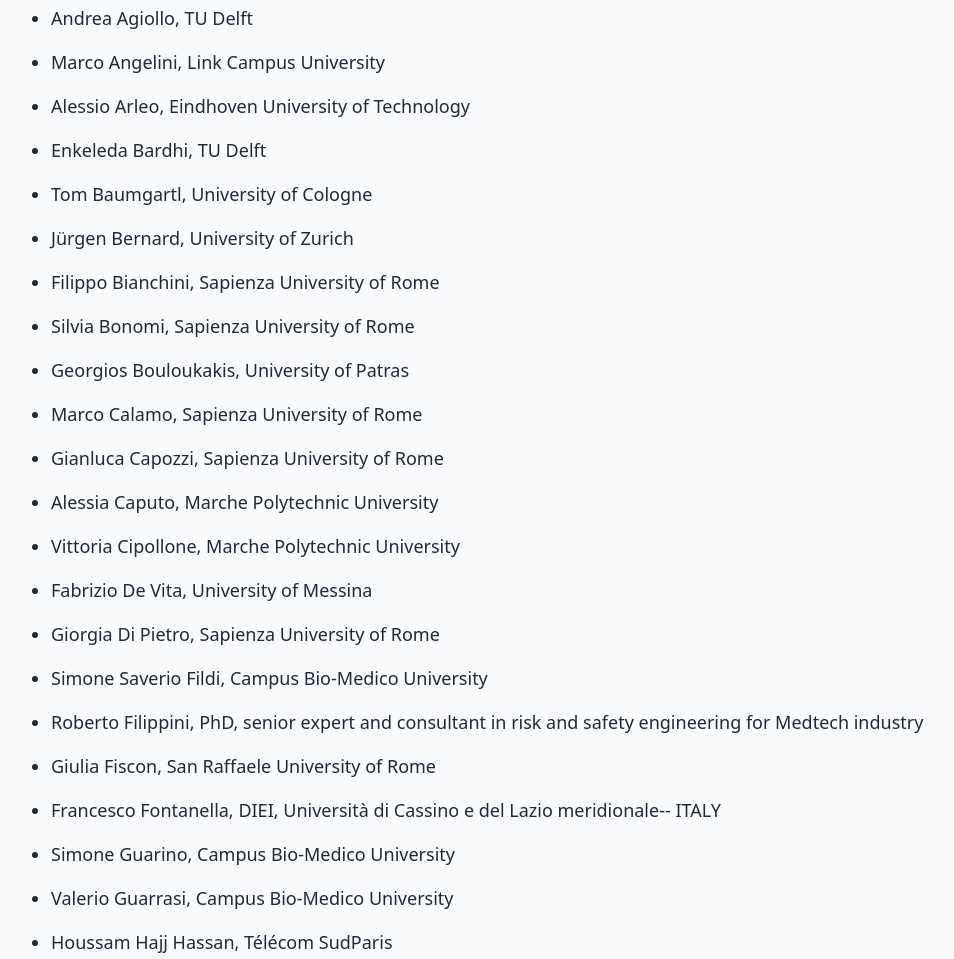
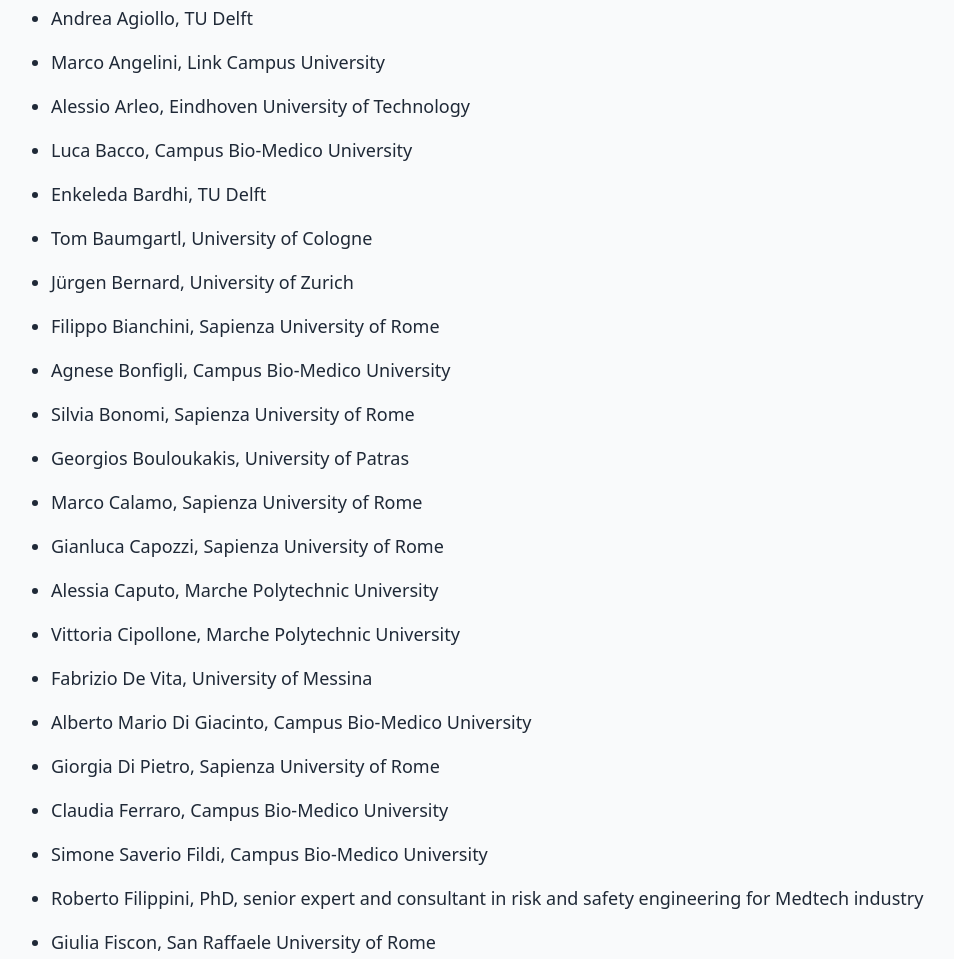
Before and after one commit to ash-sac/ash2026, a plain HTML site: page committee.html in a window 1280 px wide. Shown: the part 560-1519 px from the top of the page, without its empty margins (117-1071 px from the left). Drawn offline with nearby package versions, Linux system fonts and the light colour scheme.

Commit message:
added pc members

```diff
--- a/committee.html
+++ b/committee.html
@@ -164,10 +164,12 @@
           <li>Andrea Agiollo, TU Delft</li>
           <li>Marco Angelini, Link Campus University</li>
           <li>Alessio Arleo, Eindhoven University of Technology</li>
+          <li>Luca Bacco, Campus Bio-Medico University</li>
           <li>Enkeleda Bardhi, TU Delft</li>
           <li>Tom Baumgartl, University of Cologne</li>
           <li>Jürgen Bernard, University of Zurich</li>
           <li>Filippo Bianchini, Sapienza University of Rome</li>
+          <li>Agnese Bonfigli, Campus Bio-Medico University</li>
           <li>Silvia Bonomi, Sapienza University of Rome</li>
           <li>Georgios Bouloukakis, University of Patras</li>
           <li>Marco Calamo, Sapienza University of Rome</li>
@@ -175,7 +177,9 @@
           <li>Alessia Caputo, Marche Polytechnic University</li>
           <li>Vittoria Cipollone, Marche Polytechnic University</li>
           <li>Fabrizio De Vita, University of Messina</li>
+          <li>Alberto Mario Di Giacinto, Campus Bio-Medico University</li>
           <li>Giorgia Di Pietro, Sapienza University of Rome</li>
+          <li>Claudia Ferraro, Campus Bio-Medico University</li>
           <li>Simone Saverio Fildi, Campus Bio-Medico University</li>
           <li>Roberto Filippini, PhD, senior expert and consultant in risk and safety engineering for Medtech industry</li>
           <li>Giulia Fiscon, San Raffaele University of Rome</li>
@@ -192,6 +196,7 @@
           <li>George Pallis, University of Cyprus</li>
           <li>Alessandro Palma, Sapienza University of Rome</li>
           <li>Nikolaus Piccolotto, TU Wien</li>
+          <li>Ruben Piperno, Campus Bio-Medico University</li>
           <li>Renata Georgia Raidou, TU Wien</li>
           <li>Massimiliano Rak, University Federico II of Naples</li>
           <li>Alexander Rind, St. Pölten University of Applied Sciences</li>
```
